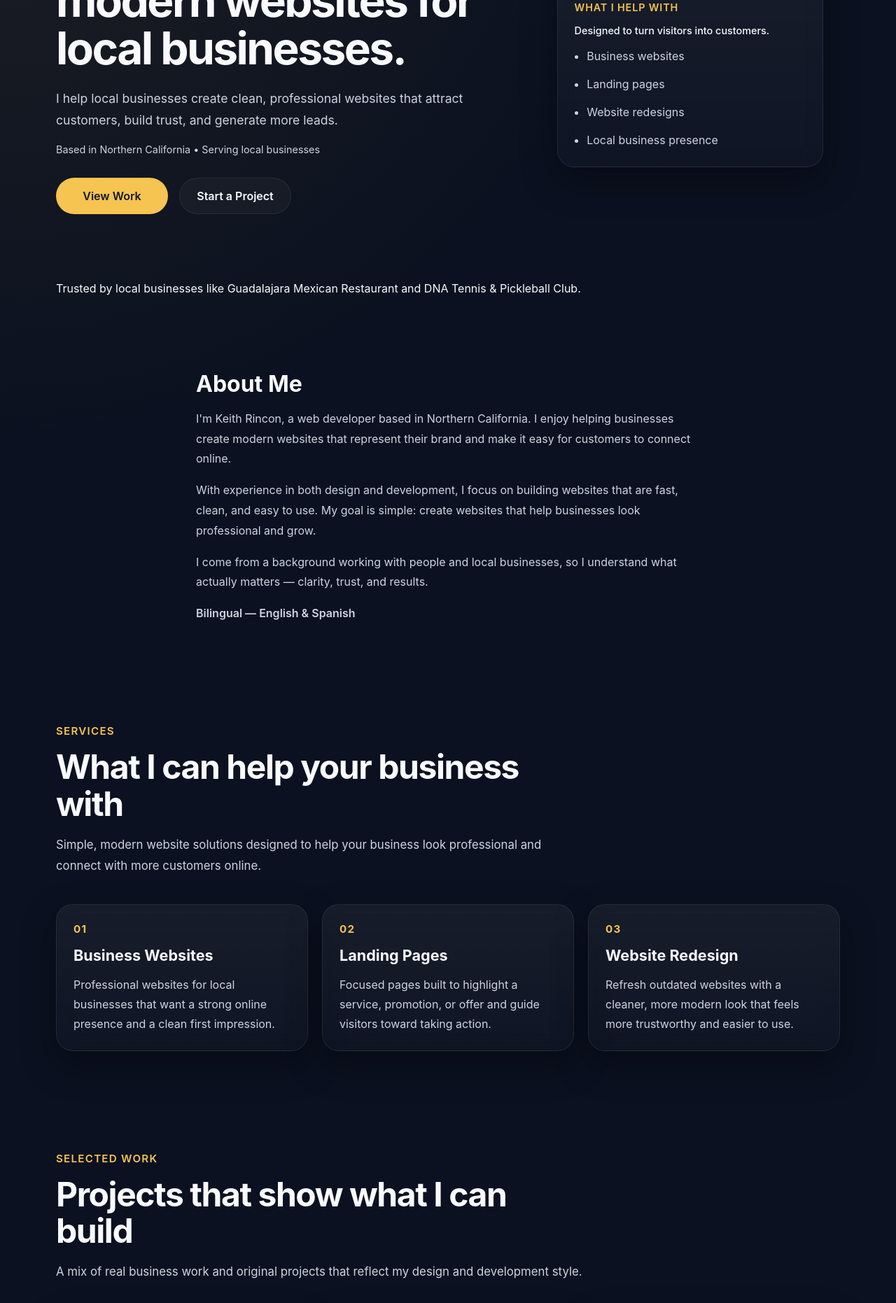
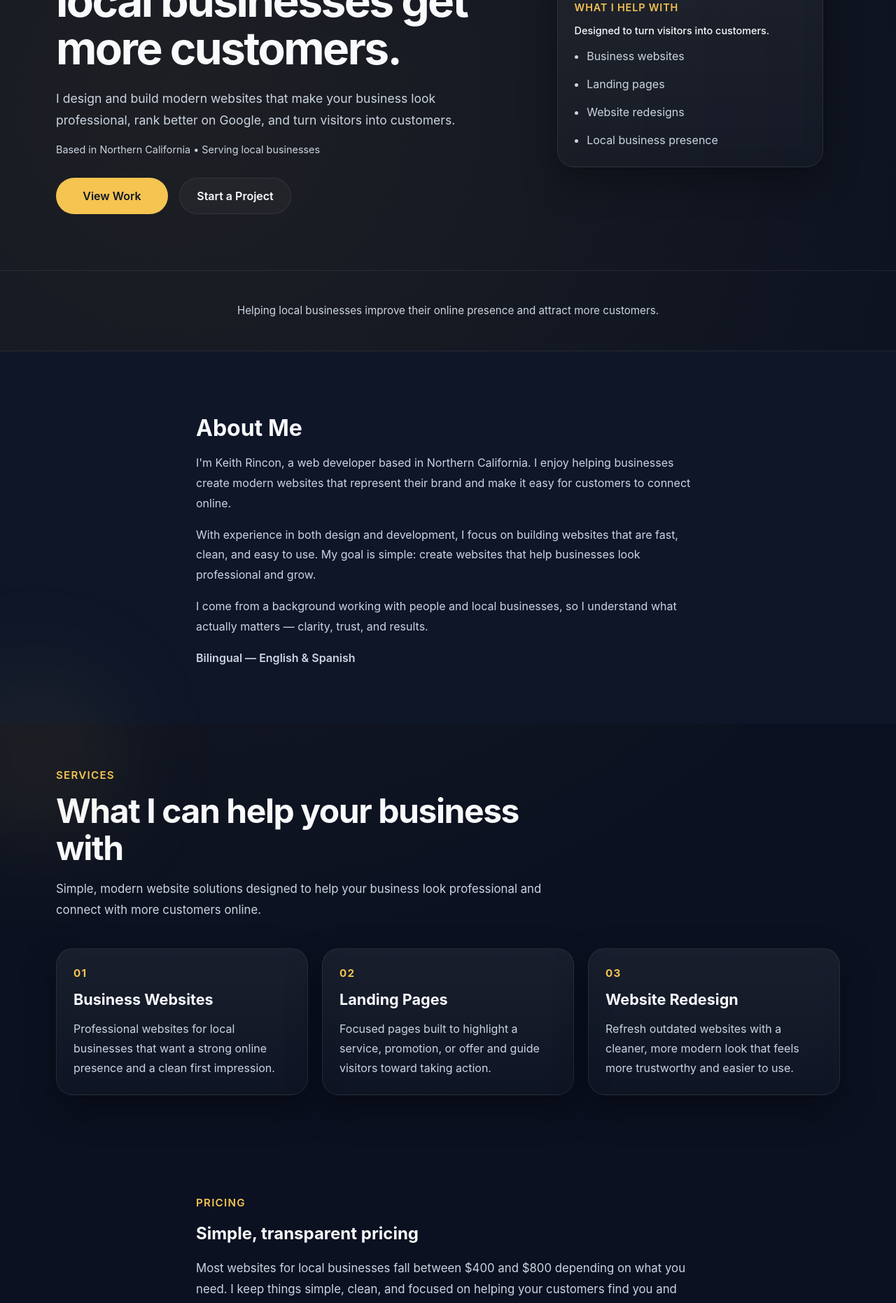
Before and after one commit to keithrincon/keithrincon-site, a React (Vite) app: page / in a window 1280 px wide. Shown: the part 300-2162 px from the top of the page at 70% size. Built offline with nearby package versions, Linux system fonts and the light colour scheme.

Commit message:
Updated added sections and polished it up

```diff
--- a/src/App.jsx
+++ b/src/App.jsx
@@ -8,7 +8,7 @@ function App() {
       <nav className='navbar'>
         <div className='container nav-content'>
           <a href='#home' className='nav-logo'>
-            Keith Rincon <span className='logo-sub'>Web Design</span>
+            Rincon Web Studio<span className='logo-sub'>Web Design</span>
           </a>
 
           <button
@@ -32,10 +32,11 @@ function App() {
         <div className='container hero-grid'>
           <div className='hero-copy'>
             <p className='eyebrow'>Web Design • Development • Bilingual</p>
-            <h1>Keith Rincon builds modern websites for local businesses.</h1>
+            <h1> Websites that help local businesses get more customers.</h1>
             <p className='hero-text'>
-              I help local businesses create clean, professional websites that
-              attract customers, build trust, and generate more leads.
+              I design and build modern websites that make your business look
+              professional, rank better on Google, and turn visitors into
+              customers.
             </p>
             <p className='hero-location'>
               Based in Northern California • Serving local businesses
@@ -76,12 +77,12 @@ function App() {
       <section className='trust'>
         <div className='container trust-content'>
           <p>
-            Trusted by local businesses like Guadalajara Mexican Restaurant and
-            DNA Tennis & Pickleball Club.
+            Helping local businesses improve their online presence and attract
+            more customers.
           </p>
         </div>
       </section>
-      <section className='about' id='about'>
+      <section className='about section-alt' id='about'>
         <div className='container about-grid'>
           <div>
             <h2>About Me</h2>
@@ -109,7 +110,7 @@ function App() {
           </div>
         </div>
       </section>
-      <section className='services' id='services'>
+      <section className='services section-glow' id='services'>
         <div className='container'>
           <div className='section-heading'>
             <p className='eyebrow'>Services</p>
@@ -150,7 +151,24 @@ function App() {
           </div>
         </div>
       </section>
-      <section className='projects' id='projects'>
+      <section className='pricing'>
+        <div className='container pricing-container'>
+          <p className='eyebrow'>Pricing</p>
+          <h2>Simple, transparent pricing</h2>
+
+          <p className='pricing-text'>
+            Most websites for local businesses fall between $400 and $800
+            depending on what you need. I keep things simple, clean, and focused
+            on helping your customers find you and contact you easily.
+          </p>
+
+          <p className='pricing-sub'>
+            Optional monthly management is available if you’d like ongoing
+            updates and support.
+          </p>
+        </div>
+      </section>
+      <section className='projects section-alt' id='projects'>
         <div className='container'>
           <div className='section-heading'>
             <p className='eyebrow'>Selected Work</p>
@@ -250,7 +268,23 @@ function App() {
           </div>
         </div>
       </section>
-      <section className='contact' id='contact'>
+
+      <section className='process'>
+        <div className='container'>
+          <div className='section-heading'>
+            <p className='eyebrow'>Process</p>
+            <h2>Simple and clear process</h2>
+          </div>
+
+          <div className='process-grid'>
+            <div>1. We talk about your business</div>
+            <div>2. I design and build your site</div>
+            <div>3. You go live and get customers</div>
+          </div>
+        </div>
+      </section>
+
+      <section className='contact section-glow' id='contact'>
         <div className='container contact-container'>
           <div className='contact-card'>
             <p className='eyebrow'>Start a Project</p>
@@ -271,7 +305,7 @@ function App() {
               </a>
 
               <a
-                href='https://www.linkedin.com'
+                href='https://www.linkedin.com/in/keithrincon/'
                 target='_blank'
                 rel='noreferrer'
                 className='btn btn-secondary'
@@ -284,7 +318,7 @@ function App() {
       </section>
       <footer className='footer'>
         <div className='container footer-content'>
-          <p>© {new Date().getFullYear()} Keith Rincon</p>
+          <p className='footer-brand'>Rincon Web Studio</p>
 
           <div className='footer-links'>
             <a href='#about'>About</a>
@@ -292,6 +326,10 @@ function App() {
             <a href='#projects'>Projects</a>
             <a href='mailto:keithrt3008@gmail.com'>Email</a>
           </div>
+
+          <p className='footer-copy'>
+            © {new Date().getFullYear()} Rincon Web Studio
+          </p>
         </div>
       </footer>
     </main>
--- a/src/index.css
+++ b/src/index.css
@@ -1,5 +1,6 @@
 :root {
   --bg: #0b1120;
+  --bg-alt: #0e1628; /* NEW */
   --panel: #111827;
   --panel-2: #0f172a;
   --text: #f8fafc;
@@ -28,11 +29,12 @@ body {
     'Segoe UI',
     sans-serif;
   background:
-    radial-gradient(
-      circle at top left,
-      rgba(245, 196, 81, 0.08),
-      transparent 25%
-    ),
+    radial-gradient(circle at 20% 10%, rgba(245, 196, 81, 0.08), transparent 30%),
+    radial-gradient(circle at 80% 90%, rgba(59, 130, 246, 0.08), transparent 30%),
+    var(--bg);
+
+  color: var(--text);
+
     radial-gradient(
       circle at bottom right,
       rgba(59, 130, 246, 0.08),
@@ -55,6 +57,51 @@ a {
   width: min(1120px, calc(100% - 3rem));
   margin: 0 auto;
 }
+.section-alt {
+  background: var(--bg-alt);
+}
+.section-glow {
+  position: relative;
+}
+
+.section-glow::before {
+  content: '';
+  position: absolute;
+  top: -100px;
+  left: -100px;
+  width: 300px;
+  height: 300px;
+  background: radial-gradient(
+    circle,
+    rgba(245, 196, 81, 0.15),
+    transparent 70%
+  );
+  filter: blur(80px);
+  z-index: 0;
+}
+.trust {
+  padding: 2rem 0;
+  border-top: 1px solid var(--line);
+  border-bottom: 1px solid var(--line);
+}
+
+.trust-content {
+  text-align: center;
+  color: var(--muted);
+  font-size: 0.95rem;
+}
+.process {
+  padding: 4rem 0;
+}
+
+.process-grid {
+  display: grid;
+  gap: 1rem;
+  text-align: center;
+  color: var(--muted);
+}
+
+
 @media (max-width: 600px) {
   .container {
     width: min(1120px, 100% - 2.25rem);
@@ -352,7 +399,7 @@ h1 {
   padding: 1.5rem;
 background: linear-gradient(
   180deg,
-    rgba(255, 255, 255, 0.05),
+  rgba(255, 255, 255, 0.06),
   rgba(255, 255, 255, 0.02)
 );
 backdrop-filter: blur(14px);
@@ -389,6 +436,26 @@ h1 {
   color: var(--muted);
   line-height: 1.75;
 }
+/* PRICING */
+.pricing {
+  padding: 4rem 0;
+}
+
+.pricing-container {
+  max-width: 720px;
+}
+
+.pricing-text {
+  color: var(--muted);
+  line-height: 1.8;
+  font-size: 1.05rem;
+  margin-bottom: 1rem;
+}
+
+.pricing-sub {
+  color: var(--muted);
+  font-size: 0.95rem;
+}
 
 /* PROJECTS */
 
@@ -408,7 +475,7 @@ h1 {
   overflow: hidden;
   background: linear-gradient(
   180deg,
-    rgba(255, 255, 255, 0.05),
+  rgba(255, 255, 255, 0.06),
   rgba(255, 255, 255, 0.02)
 );
 backdrop-filter: blur(14px);
@@ -488,7 +555,7 @@ h1 {
   border: 1px solid var(--line);
   background: linear-gradient(
   180deg,
-    rgba(255, 255, 255, 0.05),
+  rgba(255, 255, 255, 0.06),
   rgba(255, 255, 255, 0.02)
 );
 backdrop-filter: blur(14px);
@@ -518,26 +585,44 @@ h1 {
 /* FOOTER */
 
 .footer {
-  padding: 2.5rem 0;
+  padding: 3rem 0;
   border-top: 1px solid var(--line);
-  margin-top: 1rem;
+  margin-top: 2rem;
 }
 
 .footer-content {
   display: flex;
-  justify-content: space-between;
+  flex-direction: column;
   align-items: center;
-  color: var(--muted);
-  font-size: 0.9rem;
+  gap: 1.25rem;
+  text-align: center;
+}
+
+.footer-brand {
+  font-weight: 600;
+  letter-spacing: 0.05em;
 }
 
 .footer-links {
   display: flex;
-  gap: 1.5rem;
+  gap: 1.25rem;
+  flex-wrap: wrap;
+  justify-content: center;
+}
+
+.footer-links a {
+  color: var(--muted);
+  font-size: 0.9rem;
+  transition: color 0.2s ease;
 }
 
 .footer-links a:hover {
   color: var(--accent);
+}
+
+.footer-copy {
+  font-size: 0.8rem;
+  color: var(--muted);
 }
 
 /* MOBILE */
```
Lines whose indentation alone changed are shown as unchanged.
